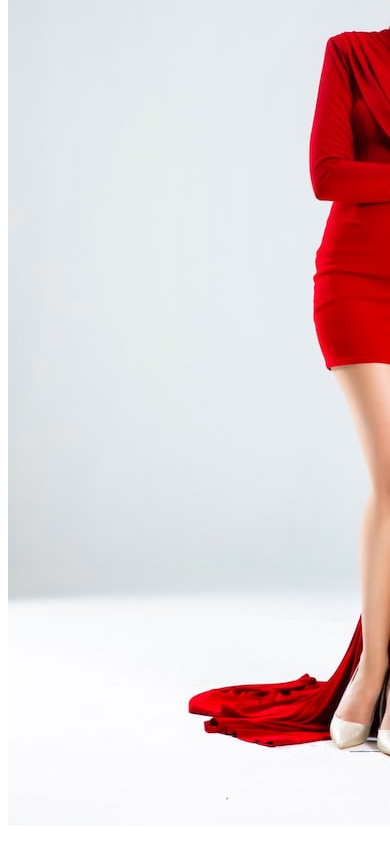
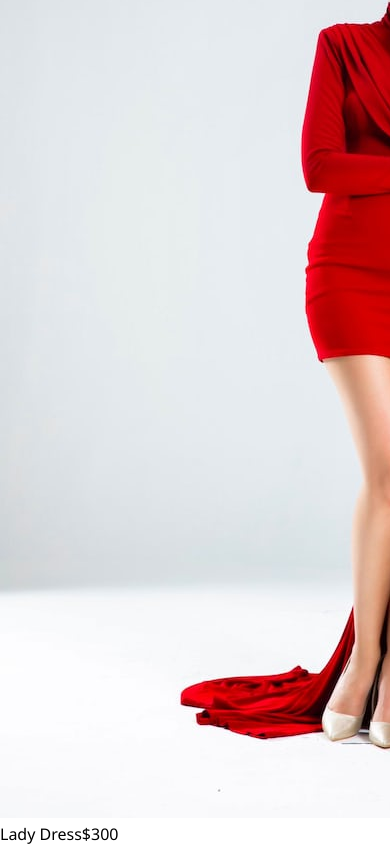
Before and after one commit to eldominics/Oromachi, a plain HTML site: page product.html in a window 390 px wide. Shown: the part 382-1237 px from the top of the page. Drawn offline with Linux system fonts and the light colour scheme.

```diff
--- a/product.html
+++ b/product.html
@@ -1,14 +1,22 @@
 <!DOCTYPE html>
 <html lang="en">
-<head>
-    <meta charset="UTF-8">
-    <meta name="viewport" content="width=device-width, initial-scale=1.0">
-    <title>Document</title>
-</head>
-<body>
-    <div style="align-items: center;">
-        <img src="./images/ladyred.jpeg" alt="">
-        <p></p>
+  <head>
+    <meta charset="UTF-8" />
+    <meta name="viewport" content="width=device-width, initial-scale=1.0" />
+    <title>Product</title>
+    <link rel="stylesheet" href="./style.css" />
+  </head>
+  <body>
+    <div class="flex">
+      <div class="flex">
+        <section class="prod-box">
+          <img src="./images/ladyred.jpeg" alt="" class="prod-img" />
+          <div class="flex flex-row">
+            <p>Lady Dress</p>
+            <p>$300</p>
+          </div>
+        </section>
+      </div>
     </div>
-</body>
+  </body>
 </html>
--- a/style.css
+++ b/style.css
@@ -66,6 +66,7 @@ input:focus {
 .cart-user-div {
   font-size: 16px;
 }
+
 /* styles for the mobile nav */
 
 #responsive-header {
@@ -80,7 +81,6 @@ input:focus {
 }
 .flex-row {
   flex-direction: row;
-
   align-items: center;
 }
 .flex-row-1 {
@@ -169,7 +169,7 @@ input:focus {
   padding: 15px;
   margin-top: 45px;
 }
-/* This is the styling dor the product section */
+/* This is the styling dor the product section in index.html */
 
 .section-div2 {
   width: 90%;
@@ -185,6 +185,19 @@ input:focus {
   margin-bottom: 50px;
 }
 .box-image {
+  width: 100%;
+  border-radius: 9px;
+}
+
+/* styles for the product.html */
+
+.prod-box {
+  flex: 0 0 20%;
+  margin-right: 12px;
+  margin-bottom: 10px;
+  width: 60%;
+}
+.prod-image {
   width: 100%;
   border-radius: 9px;
 }
```
Also changed, not shown: index.html (+1 -1 lines).
